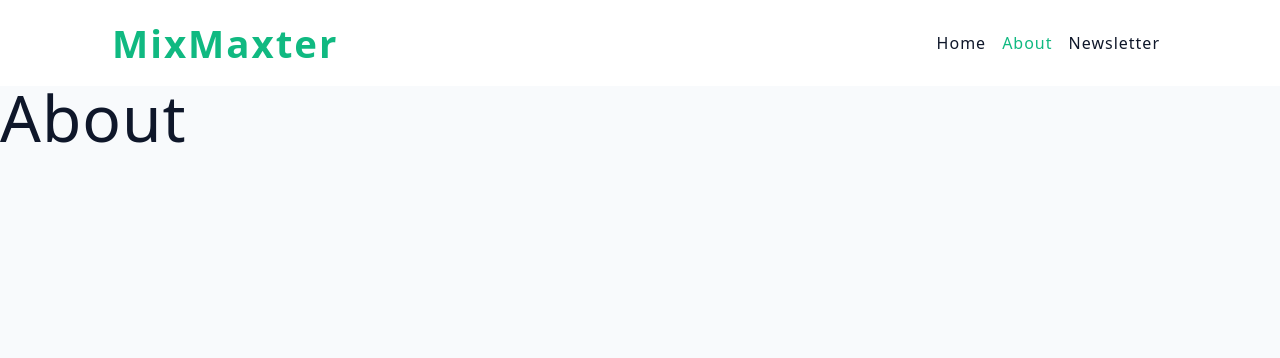
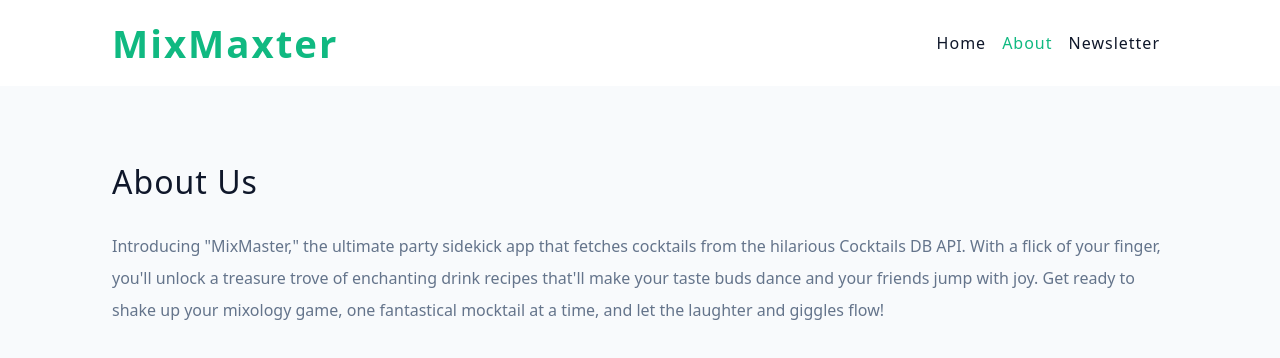
Before and after one commit to inga-divra/mixmaster, a React (Vite) app: page /about in a window 1280 px wide. Shown: the top 358 px of the page. Built offline with nearby package versions, Linux system fonts and the light colour scheme.

Commit message:
styled About page

```diff
--- a/src/assets/styleWrappers/AboutPage.js
+++ b/src/assets/styleWrappers/AboutPage.js
@@ -1,6 +1,6 @@
 import styled from 'styled-components';
 
-const Wrapper = styled.div`
+const StyleWrapper = styled.div`
   p {
     line-height: 2;
     color: var(--grey-500);
@@ -8,4 +8,4 @@
   }
 `;
 
-export default Wrapper;
+export default StyleWrapper;
--- a/src/pages/About.jsx
+++ b/src/pages/About.jsx
@@ -1,10 +1,19 @@
-import { Link } from "react-router-dom"
+import StyleWrapper from '../assets/styleWrappers/AboutPage'
 
 const About = () => {
     return (
-        <div>
-            <h1>About</h1>
-        </div>
+
+        <StyleWrapper>
+            <h3>About Us</h3>
+            <p>
+                Introducing "MixMaster," the ultimate party sidekick app that fetches
+                cocktails from the hilarious Cocktails DB API. With a flick of your
+                finger, you'll unlock a treasure trove of enchanting drink recipes
+                that'll make your taste buds dance and your friends jump with joy. Get
+                ready to shake up your mixology game, one fantastical mocktail at a
+                time, and let the laughter and giggles flow!
+            </p>
+        </StyleWrapper>
 
     )
 }
--- a/src/pages/HomeLayout.jsx
+++ b/src/pages/HomeLayout.jsx
@@ -5,7 +5,10 @@
     return (
         <>
             <Navbar />
-            <Outlet />
+            <section className="page">
+                <Outlet />
+            </section>
+
         </>
 
     )
```
